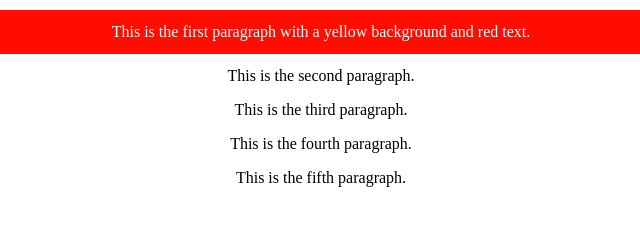
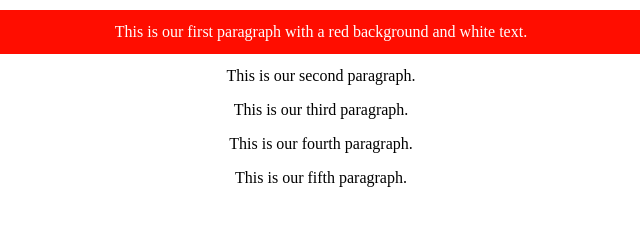
Before and after one commit to hackerspider0/Styled-Paragraphs, a plain HTML site: page index.html in a window 1280 px wide. Shown: the full height of the page, 319-959 px from the left. Drawn offline with Linux system fonts and the light colour scheme.

Commit message:
Update index.html

```diff
--- a/index.html
+++ b/index.html
@@ -8,11 +8,11 @@
 </head>
 <body>
     <div>
-        <p>This is the first paragraph with a yellow background and red text.</p>
-        <p>This is the second paragraph.</p>
-        <p>This is the third paragraph.</p>
-        <p>This is the fourth paragraph.</p>
-        <p>This is the fifth paragraph.</p>
+        <p>This is our first paragraph with a red background and white text.</p>
+        <p>This is our second paragraph.</p>
+        <p>This is our third paragraph.</p>
+        <p>This is our fourth paragraph.</p>
+        <p>This is our fifth paragraph.</p>
     </div>
 </body>
 </html>
```
